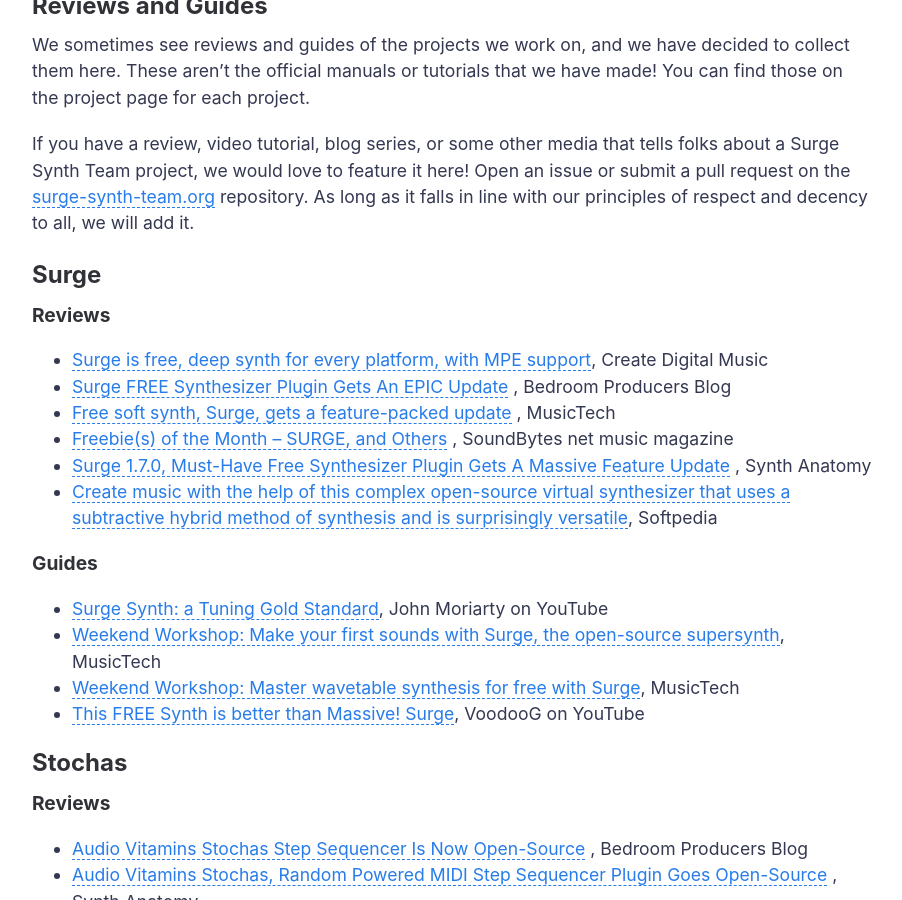
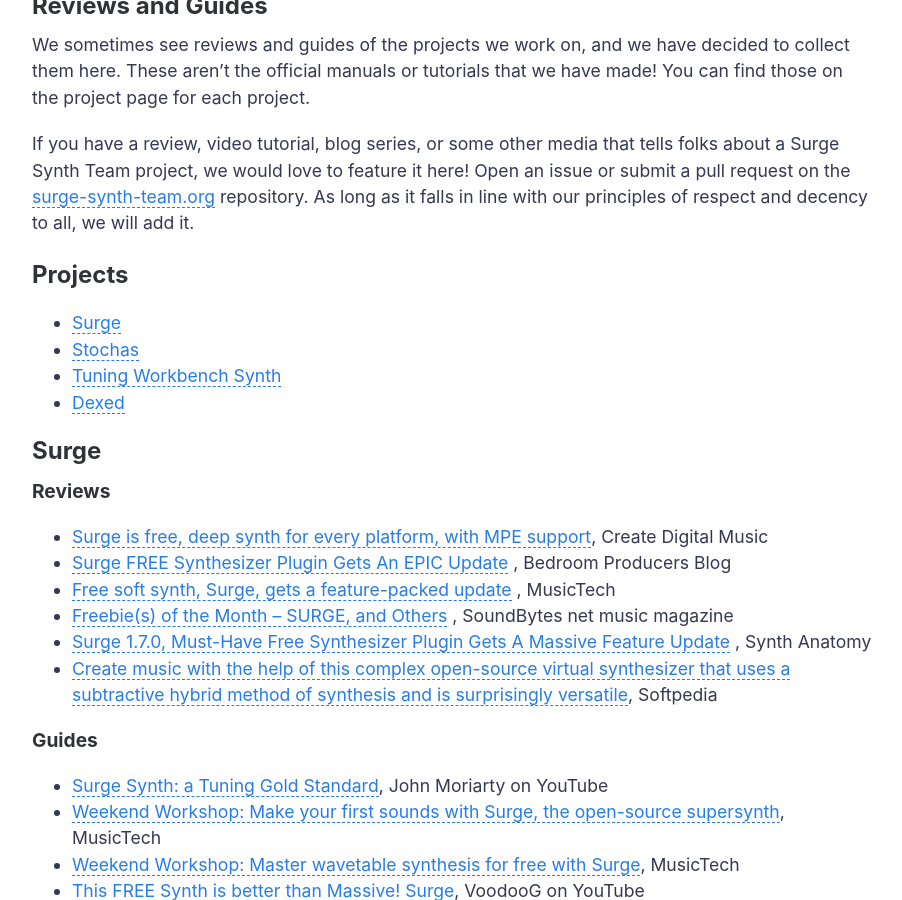
Before and after one commit to surge-synthesizer/surge-synth-team.org, a Jekyll site: the page built from reviews.md, in a window 1280 px wide and 900 px high, scrolled down 352 px. Shown: the whole window, without its empty margins (188-1090 px from the left). Built offline with Jekyll 4.4.1, drawn with Linux system fonts in a browser that asks for light colours.

Commit message:
Add jump list

```diff
--- a/reviews.md
+++ b/reviews.md
@@ -5,6 +5,7 @@
 ---
 
 ## Reviews and Guides
+{:.no_toc}
 
 We sometimes see reviews and guides of the projects we work on, and we have decided to collect
 them here. These aren't the official manuals or tutorials that we have made! You can find those
@@ -16,9 +17,17 @@
 As long as it falls in line with our principles of respect and decency to all, we will add it.
 
 
+## Projects
+{:.no_toc}
+
+* unordered list
+{:toc}
+
+
 ## Surge
 
 ### Reviews
+{:.no_toc}
 
 - [Surge is free, deep synth for every platform, with MPE support](https://cdm.link/2019/04/surge-free-deep-synth-mpe/), Create Digital Music
 - [Surge FREE Synthesizer Plugin Gets An EPIC Update](https://bedroomproducersblog.com/2020/07/30/surge-synth-update/)
@@ -32,6 +41,7 @@
 - [Create music with the help of this complex open-source virtual synthesizer that uses a subtractive hybrid method of synthesis and is surprisingly versatile](https://www.softpedia.com/get/Multimedia/Audio/Audio-Mixers-Synthesizers/Surge-Synthesizer.shtml), Softpedia
 
 ### Guides
+{:.no_toc}
 
 - [Surge Synth: a Tuning Gold Standard](https://www.youtube.com/watch?v=mjgZVmhUC30), John Moriarty on YouTube
 - [Weekend Workshop: Make your first sounds with Surge, the open-source supersynth](https://www.musictech.net/tutorials/weekend-workshop-first-sounds-surgesupersynth/), MusicTech
@@ -41,6 +51,7 @@
 ## Stochas
 
 ### Reviews
+{:.no_toc}
 
 - [Audio Vitamins Stochas Step Sequencer Is Now Open-Source](https://bedroomproducersblog.com/2020/08/23/stochas-open-source/)
   , Bedroom Producers Blog
@@ -52,13 +63,14 @@
   , Gearnews
 
 ### Guides
+{:.no_toc}
 
 - [This FREE Sequencer Plugin is INSANE! 🤯](https://www.youtube.com/watch?v=Wyx8cz7oxLI), Venus Theory on YouTube
-
 
 ## Tuning Workbench Synth
 
 ### Reviews
+{:.no_toc}
 
 - [Freebie(s) of the Month – SURGE, and Others](https://soundbytesmag.net/freebies-of-the-month-surge-and-others/)
   , SoundBytes net music magazine
@@ -67,11 +79,13 @@
 ## Dexed
 
 ### Reviews
+{:.no_toc}
 
 - [Freebie(s) of the Month – SURGE, and Others](https://soundbytesmag.net/freebies-of-the-month-surge-and-others/)
   , SoundBytes net music magazine
 
 ### Guides
+{:.no_toc}
 
 - [Learn FM synthesis basics with free DX7 plug-in Dexed](https://www.musictech.net/tutorials/fm-synthesis-basics-dexed/)
   , MusicTech
```
